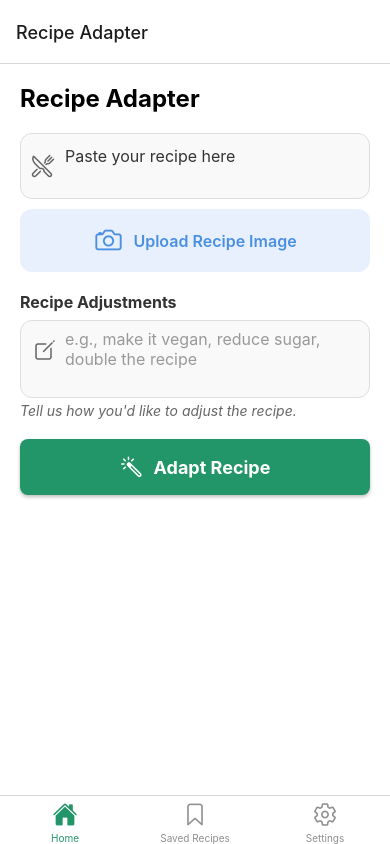
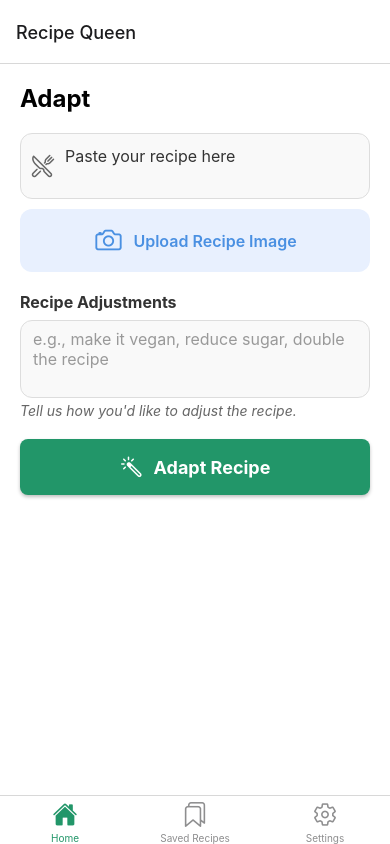
Before and after one commit to greg-maceachern12/Eatro, a React Native app: screen /Home in a window 390 px wide. Built offline with nearby package versions, Linux system fonts and the light colour scheme.

Commit message:
fixed loading

```diff
--- a/App.js
+++ b/App.js
@@ -16,7 +16,7 @@ const Stack = createStackNavigator();
 
 const HomeStack = () => (
   <Stack.Navigator>
-    <Stack.Screen name="Recipe Adapter" component={HomeScreen} />
+    <Stack.Screen name="Recipe Queen" component={HomeScreen} />
   </Stack.Navigator>
 );
 
@@ -44,7 +44,7 @@ const App = () => (
             if (route.name === 'Home') {
               iconName = focused ? 'home' : 'home-outline';
             } else if (route.name === 'Saved Recipes') {
-              iconName = focused ? 'bookmark' : 'bookmark-outline';
+              iconName = focused ? 'bookmarks' : 'bookmarks-outline';
             } else if (route.name === 'Settings') {
               iconName = focused ? 'settings' : 'settings-outline';
             }
--- a/src/components/AdjustmentsInput.js
+++ b/src/components/AdjustmentsInput.js
@@ -6,7 +6,7 @@ const AdjustmentsInput = ({ value, onChangeText }) => (
   <View style={styles.container}>
     <Text style={styles.label}>Recipe Adjustments</Text>
     <View style={styles.inputContainer}>
-      <Icon name="create-outline" size={24} color="#666" style={styles.icon} />
+      {/* <Icon name="create-outline" size={24} color="#666" style={styles.icon} /> */}
       <TextInput
         style={styles.input}
         placeholder="e.g., make it vegan, reduce sugar, double the recipe"
--- a/src/screens/HomeScreen.js
+++ b/src/screens/HomeScreen.js
@@ -9,7 +9,7 @@ import AdaptedRecipe from "../components/AdaptedRecipe";
 import SaveRecipeButton from "../components/SaveRecipeButton";
 import { colors } from "../styles/colors";
 import { useRecipes } from "../context/RecipeContext";
-import { PacmanIndicator, WaveIndicator } from 'react-native-indicators';
+import { PacmanIndicator } from "react-native-indicators";
 
 const HomeScreen = () => {
   const [recipe, setRecipe] = useState("");
@@ -104,7 +104,7 @@ const HomeScreen = () => {
   return (
     <SafeAreaView style={styles.container}>
       <ScrollView contentContainerStyle={styles.scrollContent}>
-        <Text style={styles.title}>Recipe Adapter</Text>
+        <Text style={styles.title}>Adapt</Text>
         <RecipeInput
           value={recipe}
           onChangeText={setRecipe}
@@ -115,7 +115,13 @@ const HomeScreen = () => {
         />
         <AdjustmentsInput value={adjustments} onChangeText={setAdjustments} />
         <AdaptButton onPress={handleAdaptRecipe} disabled={isLoading} />
-        {isLoading && <PacmanIndicator color={colors.main} />}
+        {/* {isLoading && <PacmanIndicator color={colors.main} />} */}
+        {isLoading && (
+          <>
+            <ActivityIndicator size="large" color={colors.main} />
+            <p style={styles.loading}>This should only take a few seconds</p>
+          </>
+        )}
         {error ? <Text style={styles.errorText}>{error}</Text> : null}
         {adaptedRecipe && (
           <>
@@ -145,6 +151,11 @@ const styles = StyleSheet.create({
     color: colors.error,
     marginTop: 10,
   },
+  loading: {
+    textAlign: "center",
+    fontSize: "0.8rem",
+    fontStyle: "italic",
+  },
 });
 
 export default HomeScreen;
```
